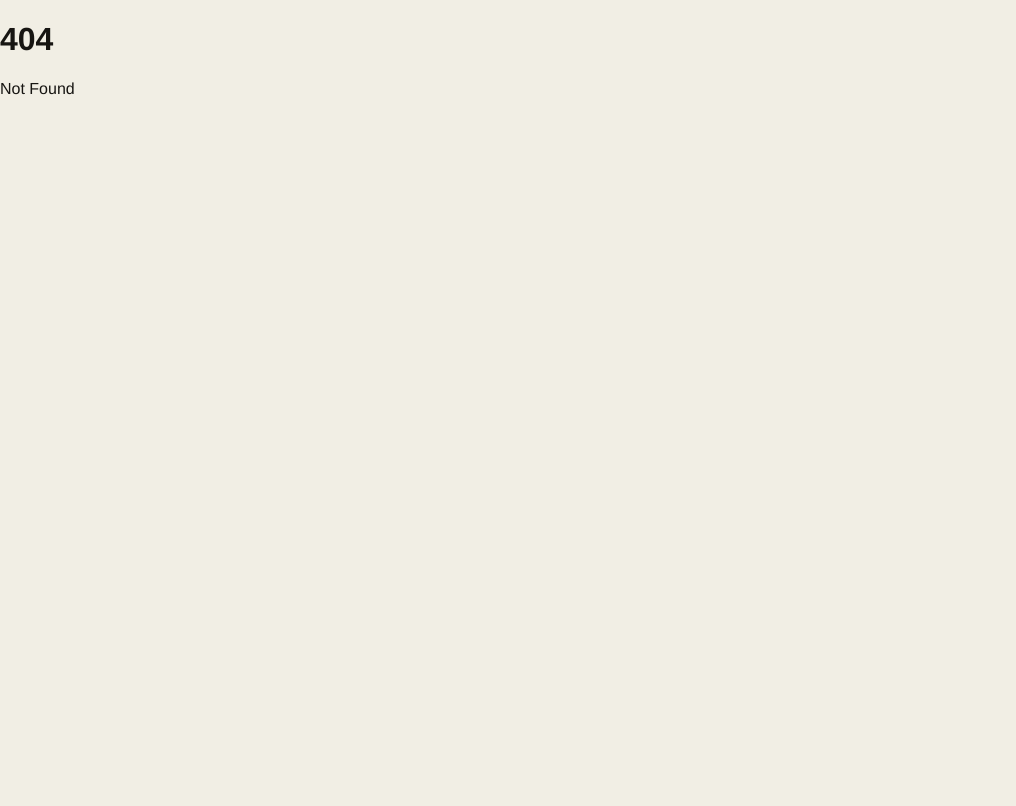
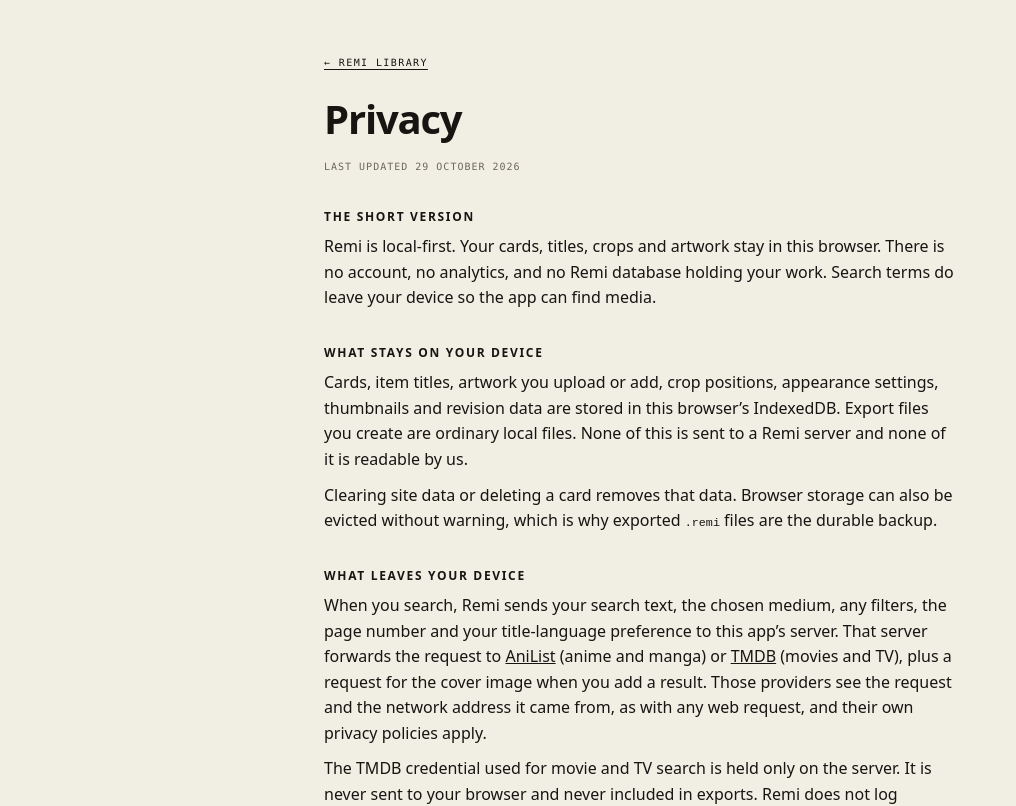
Before and after one commit to louispawaon/remi, a SvelteKit app: page /privacy in a window 1280 px wide. Before the commit this address had no page. Shown: the top 806 px of the page, without its empty margins (0-1016 px from the left). Built offline with nearby package versions, Linux system fonts and the light colour scheme.

Commit message:
docs: add privacy and terms pages

```diff
--- /dev/null
+++ b/src/routes/privacy/+page.svelte
@@ -0,0 +1,150 @@
+<script lang="ts">
+	import { resolve } from '$app/paths';
+</script>
+
+<svelte:head>
+	<title>Privacy — Remi</title>
+	<meta
+		name="description"
+		content="How Remi handles your data: cards and artwork stay in your browser, search terms go to AniList and TMDB."
+	/>
+</svelte:head>
+
+<main>
+	<a class="back text-action" href={resolve('/')}>← Remi library</a>
+	<h1>Privacy</h1>
+	<p class="meta">
+		Last updated <time datetime="2026-10-29">29 October 2026</time>
+	</p>
+
+	<section>
+		<h2>The short version</h2>
+		<p>
+			Remi is local-first. Your cards, titles, crops and artwork stay in this browser. There is no
+			account, no analytics, and no Remi database holding your work. Search terms do leave your
+			device so the app can find media.
+		</p>
+	</section>
+
+	<section>
+		<h2>What stays on your device</h2>
+		<p>
+			Cards, item titles, artwork you upload or add, crop positions, appearance settings, thumbnails
+			and revision data are stored in this browser’s IndexedDB. Export files you create are ordinary
+			local files. None of this is sent to a Remi server and none of it is readable by us.
+		</p>
+		<p>
+			Clearing site data or deleting a card removes that data. Browser storage can also be evicted
+			without warning, which is why exported <code>.remi</code> files are the durable backup.
+		</p>
+	</section>
+
+	<section>
+		<h2>What leaves your device</h2>
+		<p>
+			When you search, Remi sends your search text, the chosen medium, any filters, the page number
+			and your title-language preference to this app’s server. That server forwards the request to
+			<a href="https://anilist.co" rel="noreferrer">AniList</a> (anime and manga) or
+			<a href="https://www.themoviedb.org" rel="noreferrer">TMDB</a> (movies and TV), plus a request for
+			the cover image when you add a result. Those providers see the request and the network address it
+			came from, as with any web request, and their own privacy policies apply.
+		</p>
+		<p>
+			The TMDB credential used for movie and TV search is held only on the server. It is never sent
+			to your browser and never included in exports. Remi does not log searches to an account, build
+			a profile, or link a search to you.
+		</p>
+	</section>
+
+	<section>
+		<h2>Cookies, analytics and ads</h2>
+		<p>
+			Remi sets no cookies and uses no analytics, advertising, tracking pixels or third-party
+			scripts. Nothing runs in the page that reports your behaviour elsewhere.
+		</p>
+	</section>
+
+	<section>
+		<h2>Your choices</h2>
+		<p>
+			Because your work lives in your browser, you control it directly: delete cards in the library,
+			clear site data to remove everything, and export a project to keep a copy. If you believe Remi
+			holds data about you, or you want a metadata or artwork correction, write to
+			<a href="mailto:miggypawaon@gmail.com">miggypawaon@gmail.com</a>.
+		</p>
+	</section>
+
+	<section>
+		<h2>Children</h2>
+		<p>
+			Remi is not directed at children under 13, and it does not knowingly collect personal
+			information from anyone.
+		</p>
+	</section>
+
+	<section>
+		<h2>Changes</h2>
+		<p>
+			If how Remi handles data changes, this page changes with it and the date above moves. Material
+			changes will be noticeable here rather than in a notification, because Remi has no way to
+			contact you.
+		</p>
+	</section>
+
+	<footer class="page-foot">
+		<a class="text-action" href={resolve('/terms')}>Terms</a>
+		<a class="text-action" href={resolve('/credits')}>Credits</a>
+	</footer>
+</main>
+
+<style>
+	main {
+		max-width: 680px;
+		margin: 0 auto;
+		padding: 48px 24px 80px;
+		font-family: system-ui, sans-serif;
+		line-height: 1.6;
+		color: #171512;
+		background: #f1eee4;
+		min-height: 100vh;
+	}
+	.back {
+		display: inline-block;
+		margin-bottom: 12px;
+	}
+	h1 {
+		font-size: 40px;
+		letter-spacing: -0.03em;
+		margin: 0 0 8px;
+	}
+	.meta {
+		font-family: var(--mono);
+		font-size: 10px;
+		letter-spacing: 0.1em;
+		text-transform: uppercase;
+		color: #6e675a;
+		margin: 0 0 24px;
+	}
+	h2 {
+		font-size: 12px;
+		letter-spacing: 0.14em;
+		text-transform: uppercase;
+		margin: 32px 0 8px;
+	}
+	p {
+		margin: 0 0 10px;
+	}
+	a {
+		color: inherit;
+	}
+	code {
+		font-size: 0.9em;
+	}
+	.page-foot {
+		display: flex;
+		gap: 20px;
+		border-top: 1px solid #c9c2b2;
+		margin-top: 40px;
+		padding-top: 12px;
+	}
+</style>
--- /dev/null
+++ b/src/routes/terms/+page.svelte
@@ -0,0 +1,152 @@
+<script lang="ts">
+	import { resolve } from '$app/paths';
+</script>
+
+<svelte:head>
+	<title>Terms — Remi</title>
+	<meta
+		name="description"
+		content="The terms for using Remi, a local-first card maker that stores your work in your browser."
+	/>
+</svelte:head>
+
+<main>
+	<a class="back text-action" href={resolve('/')}>← Remi library</a>
+	<h1>Terms</h1>
+	<p class="meta">
+		Last updated <time datetime="2026-10-29">29 October 2026</time>
+	</p>
+
+	<section>
+		<h2>Using Remi</h2>
+		<p>
+			Remi is a free tool for composing media cards from metadata and artwork. Use it for your own
+			projects. You do not need an account, and using it does not create a contract beyond these
+			terms.
+		</p>
+	</section>
+
+	<section>
+		<h2>Your content</h2>
+		<p>
+			What you make in Remi is yours. You are responsible for the images you upload and the cards
+			you export, including making sure you have the right to use and share them. Do not use Remi to
+			infringe someone else’s copyright, trademark, or other rights.
+		</p>
+		<p>
+			Remi stores your work in your browser, not on a server. Keep exports if you need the work to
+			last; clearing site data or losing the browser removes it, and that is not recoverable from
+			us.
+		</p>
+	</section>
+
+	<section>
+		<h2>Third-party metadata and artwork</h2>
+		<p>
+			Titles, dates, genres, descriptions and cover images come from
+			<a href="https://anilist.co" rel="noreferrer">AniList</a> and
+			<a href="https://www.themoviedb.org" rel="noreferrer">TMDB</a>. They are provided by those
+			services under their own terms, may be incomplete or wrong, and can change or disappear at any
+			time. Remi uses the TMDB API but is not endorsed or certified by TMDB. Rights in that metadata
+			and artwork remain with their owners.
+		</p>
+	</section>
+
+	<section>
+		<h2>Reasonable use</h2>
+		<p>
+			Do not attempt to overload, scrape, or work around the rate limits of the media providers
+			through Remi, and do not use the app to break the law. Search access can be suspended to keep
+			the service available for everyone.
+		</p>
+	</section>
+
+	<section>
+		<h2>Availability</h2>
+		<p>
+			Remi is offered as it is, with no promise that it will keep working, keep a feature, or keep a
+			provider connection. Movie and TV search depends on a credential that may not be configured,
+			and third-party services can go down or change their terms.
+		</p>
+	</section>
+
+	<section>
+		<h2>No warranty and liability</h2>
+		<p>
+			To the extent permitted by law, Remi is provided without warranties of any kind, and the
+			people who run it are not liable for lost cards, lost exports, or any indirect or
+			consequential loss from using it. Nothing here limits rights you have that cannot be limited
+			by law.
+		</p>
+	</section>
+
+	<section>
+		<h2>Changes</h2>
+		<p>
+			These terms may change as the app changes. The date above shows the current version, and
+			continuing to use Remi after a change means the new terms apply.
+		</p>
+	</section>
+
+	<section>
+		<h2>Contact</h2>
+		<p>
+			Questions about these terms, or about content you believe should not be here:
+			<a href="mailto:miggypawaon@gmail.com">miggypawaon@gmail.com</a>.
+		</p>
+	</section>
+
+	<footer class="page-foot">
+		<a class="text-action" href={resolve('/privacy')}>Privacy</a>
+		<a class="text-action" href={resolve('/credits')}>Credits</a>
+	</footer>
+</main>
+
+<style>
+	main {
+		max-width: 680px;
+		margin: 0 auto;
+		padding: 48px 24px 80px;
+		font-family: system-ui, sans-serif;
+		line-height: 1.6;
+		color: #171512;
+		background: #f1eee4;
+		min-height: 100vh;
+	}
+	.back {
+		display: inline-block;
+		margin-bottom: 12px;
+	}
+	h1 {
+		font-size: 40px;
+		letter-spacing: -0.03em;
+		margin: 0 0 8px;
+	}
+	.meta {
+		font-family: var(--mono);
+		font-size: 10px;
+		letter-spacing: 0.1em;
+		text-transform: uppercase;
+		color: #6e675a;
+		margin: 0 0 24px;
+	}
+	h2 {
+		font-size: 12px;
+		letter-spacing: 0.14em;
+		text-transform: uppercase;
+		margin: 32px 0 8px;
+	}
+	p {
+		margin: 0 0 10px;
+	}
+	a {
+		color: inherit;
+	}
+	.page-foot {
+		display: flex;
+		gap: 20px;
+		border-top: 1px solid #c9c2b2;
+		margin-top: 40px;
+		padding-top: 12px;
+	}
+</style>
```
